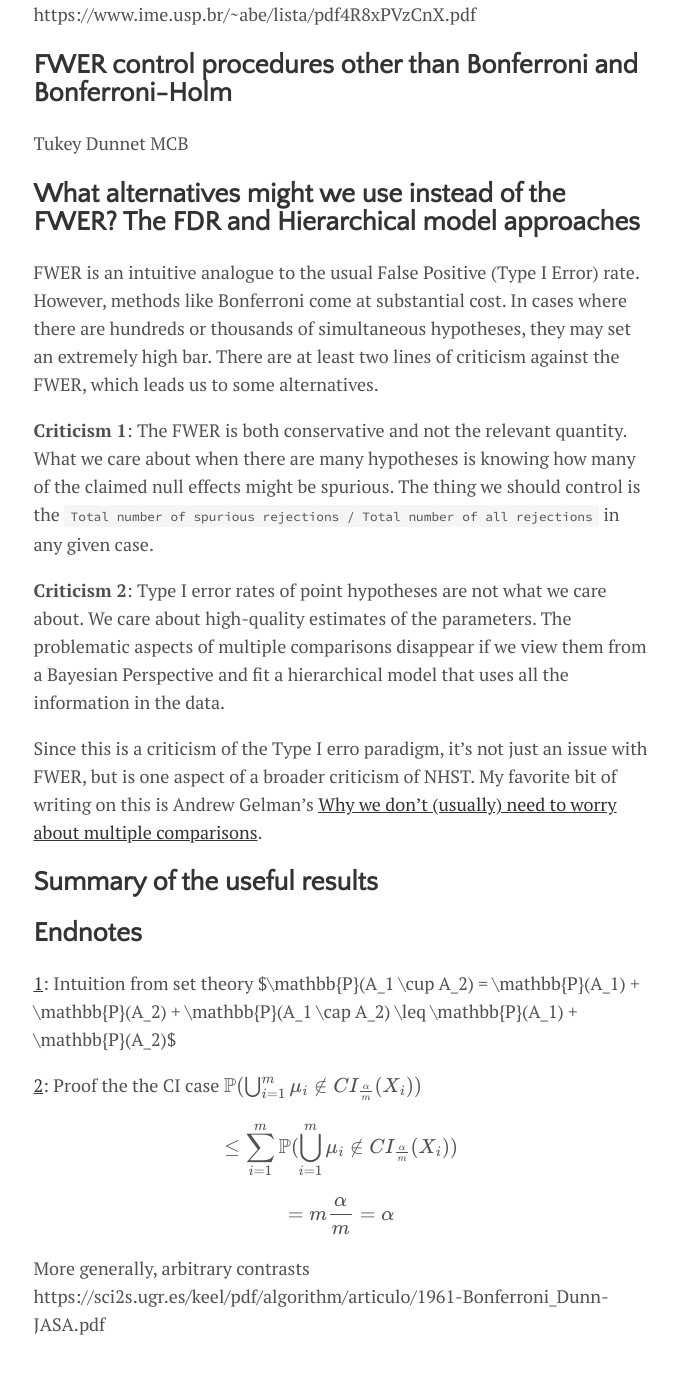
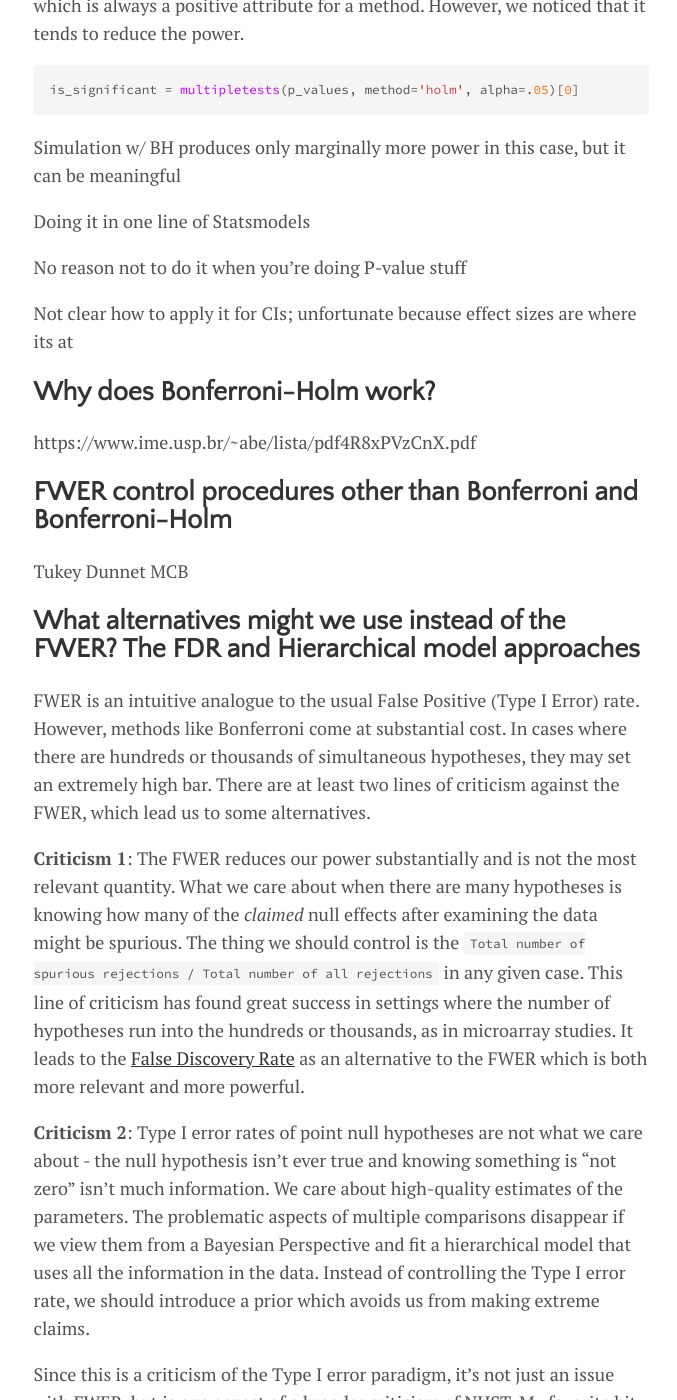
Before and after one commit to lmc2179/lmc2179.github.io, a Jekyll site: the page built from drafts/fwer.md, in a window 1280 px wide and 1400 px high, scrolled down 7418 px. Shown: the whole window, without its empty margins (299-976 px from the left). Built offline with Jekyll 4.4.1, drawn with Linux system fonts in a browser that asks for light colours; our own code applies the rules of GitHub Pages for plain Markdown files; formulas are drawn with MathJax 3; some of the changed text lies outside the part shown.

Commit message:
Update fwer.md

````diff
--- a/drafts/fwer.md
+++ b/drafts/fwer.md
@@ -152,11 +152,12 @@ Proportion of times that we rejected H0 for X5: 0.5082
 Proportion of times we falsely rejected any null hypotheses: 0.0398
 ```
 
-The FP rate for each individual test is now $\frac{\alpha}{5} = \frac{.05}{5} = .01$.
-The FWER was successfully reduced to below $\alpha$.
-The power was reduced - we only successfully rejected the null for X5 50% of the time, compared with 75% of the time without the correction.
+We see that:
+- The FP rate for each individual test is now $\frac{\alpha}{5} = \frac{.05}{5} = .01$.
+- The FWER was successfully reduced to below $\alpha$.
+- The power was reduced - we only successfully rejected the null for X5 50% of the time, compared with 75% of the time without the correction. Since power decreases as we set $\alpha$ lower, this is not too surprising.
 
-## The tradeoff of Bonferroni: FWER control at the cost of reduced power
+This example highlights the main tradeoff that we make in choosing FWER-controlling methods like the Bonferroni correction. We can control the FWER and be unlikely to report a false positive, but we are also less likely to report a true positive. As we add more hypotheses, the power gets lower because $\alpha$ decreases. This trade of FWER control for lower power might make any inference impossible when the sample size is small or the number of hypotheses is large, as the power is reduced too much to do anything useful. This tradeoff is not always the right one to make! The last section points out some alternative approaches that are commonly used by the FWER-skeptical.
 
 ## Why does the Bonferroni correction work?
 
@@ -172,18 +173,18 @@ We'd like to show that when we set the significant level to $\frac{\alpha}{m}$,
 |---|---|
 |  $\mathbb{P} (\bigcup_{i=1}^{m_0} p_i \leq \frac{\alpha}{m})$   | This is the definition of the FWER under the Bonferroni-correction. |
 | $\leq \sum_{i=1}^{m_0} \mathbb{P}(p_i \leq \frac{\alpha}{m})$     |  This is a result of the [Union Bound](https://en.wikipedia.org/wiki/Boole%27s_inequality).<sup>[1](#foot1)</sup> |
-|  $= m_0 \frac{\alpha}{m}$  |  $\mathbb{P}(p \leq X)$ when $H_0$ is true |
-| $\leq m \frac{\alpha}{m} = \alpha $ | Because $m_0 \leq m$ |
+|  $= m_0 \frac{\alpha}{m}$  | Because $\mathbb{P}(p \leq X) = X$ when $H_0$ is true. |
+| $\leq m \frac{\alpha}{m} = \alpha $ | Because $m_0 \leq m$, the number of true null hypotheses is $\leq$ the total number of hypotheses. |
 
 ## What about confidence intervals?
 
-So far we've talked about simultaneously testing a number of hypotheses by computing a number of P-values. You might wonder whether the procedure is any more complicated if we're interested in simultaneous confidence intervals, rather than P-values. It turns out that the Bonferroni procedure works without any real change if you're computing confidence intervals - all you need to do is change the significance level of all your intervals to $\frac{\alpha}{m}$. This is often what I do in practice, as I'm usually more interested in estimating the parameter value or an effect size than I am in testing a point null hypothesis.
+So far we've talked about simultaneously testing a number of hypotheses by computing a number of P-values. You might wonder whether the procedure is any more complicated if we're interested in simultaneous confidence intervals, rather than P-values. It turns out that the Bonferroni procedure works without any real change if you're computing confidence intervals - all you need to do is change the significance level of all your intervals to $\frac{\alpha}{m}$.
 
 If you're interested in a deeper look at the confidence interval case, take a look at <sup>[2](#foot2)</sup>.
 
 ## A more powerful procedure for P-values: Bonferroni-Holm
 
-The Bonferroni correction has a lot going for it! It's easy to use
+The Bonferroni correction has a lot going for it! It's easy to use and explain, which is always a positive attribute for a method. However, we noticed that it tends to reduce the power.
 
 ```python
 is_significant = multipletests(p_values, method='holm', alpha=.05)[0]
@@ -209,15 +210,13 @@ MCB
 
 ## What alternatives might we use instead of the FWER? The FDR and Hierarchical model approaches
 
-FWER is an intuitive analogue to the usual False Positive (Type I Error) rate. However, methods like Bonferroni come at substantial cost. In cases where there are hundreds or thousands of simultaneous hypotheses, they may set an extremely high bar. There are at least two lines of criticism against the FWER, which leads us to some alternatives.
+FWER is an intuitive analogue to the usual False Positive (Type I Error) rate. However, methods like Bonferroni come at substantial cost. In cases where there are hundreds or thousands of simultaneous hypotheses, they may set an extremely high bar. There are at least two lines of criticism against the FWER, which lead us to some alternatives.
 
-**Criticism 1**: The FWER is both conservative and not the relevant quantity. What we care about when there are many hypotheses is knowing how many of the claimed null effects might be spurious. The thing we should control is the `Total number of spurious rejections / Total number of all rejections` in any given case.
+**Criticism 1**: The FWER reduces our power substantially and is not the most relevant quantity. What we care about when there are many hypotheses is knowing how many of the *claimed* null effects after examining the data might be spurious. The thing we should control is the `Total number of spurious rejections / Total number of all rejections` in any given case. This line of criticism has found great success in settings where the number of hypotheses run into the hundreds or thousands, as in microarray studies. It leads to the [False Discovery Rate](https://en.wikipedia.org/wiki/False_discovery_rate) as an alternative to the FWER which is both more relevant and more powerful.
 
-**Criticism 2**: Type I error rates of point hypotheses are not what we care about. We care about high-quality estimates of the parameters. The problematic aspects of multiple comparisons disappear if we view them from a Bayesian Perspective and fit a hierarchical model that uses all the information in the data.
+**Criticism 2**: Type I error rates of point null hypotheses are not what we care about - the null hypothesis isn't ever true and knowing something is "not zero" isn't much information. We care about high-quality estimates of the parameters. The problematic aspects of multiple comparisons disappear if we view them from a Bayesian Perspective and fit a hierarchical model that uses all the information in the data. Instead of controlling the Type I error rate, we should introduce a prior which avoids us from making extreme claims.
 
-Since this is a criticism of the Type I erro paradigm, it's not just an issue with FWER, but is one aspect of a broader criticism of NHST. My favorite bit of writing on this is Andrew Gelman's [Why we don't (usually) need to worry about multiple comparisons](http://www.stat.columbia.edu/~gelman/research/published/multiple2f.pdf).
-
-## Summary of the useful results
+Since this is a criticism of the Type I error paradigm, it's not just an issue with FWER, but is one aspect of a broader criticism of NHST. My favorite bit of writing on this is Andrew Gelman's [Why we don't (usually) need to worry about multiple comparisons](http://www.stat.columbia.edu/~gelman/research/published/multiple2f.pdf). I find this to be a strong criticism of P-value testing; I myself commonly use and advocate for Bayesian methods. Nonetheless, even as a card carrying Bayesian the methods outlined here are useful both because people use these methods often, and because MCMC on a large dataset is costly but a quick P-value calculation might not be.
 
 
 
````
